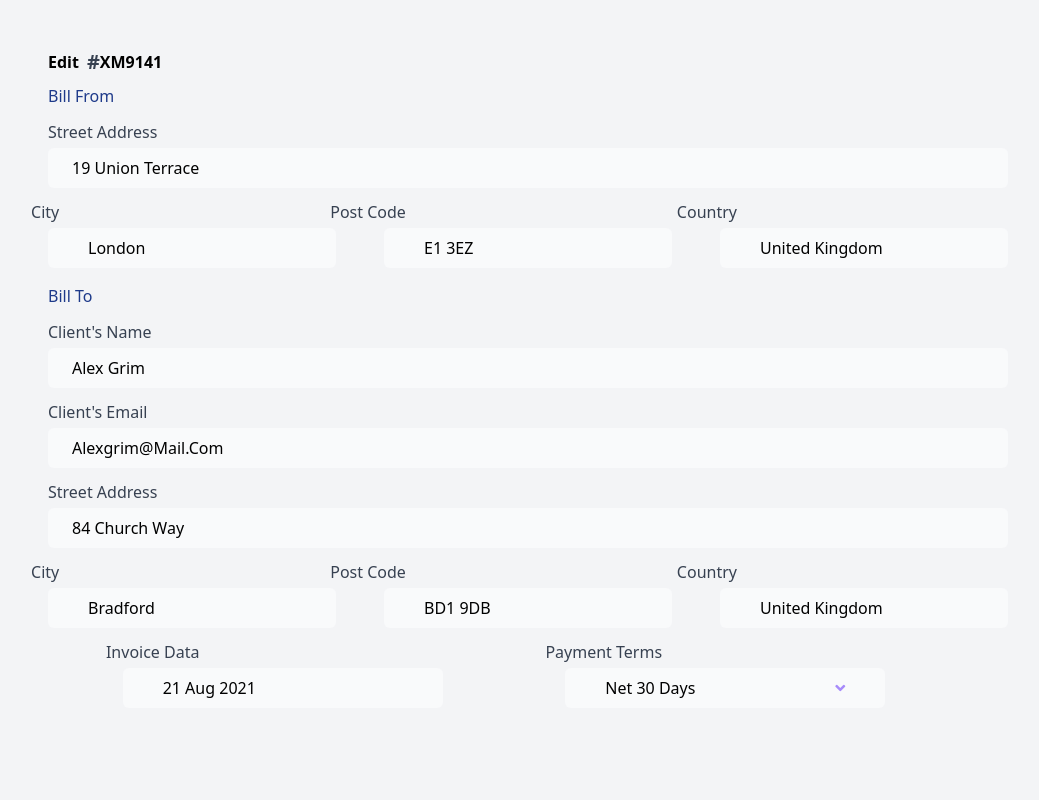
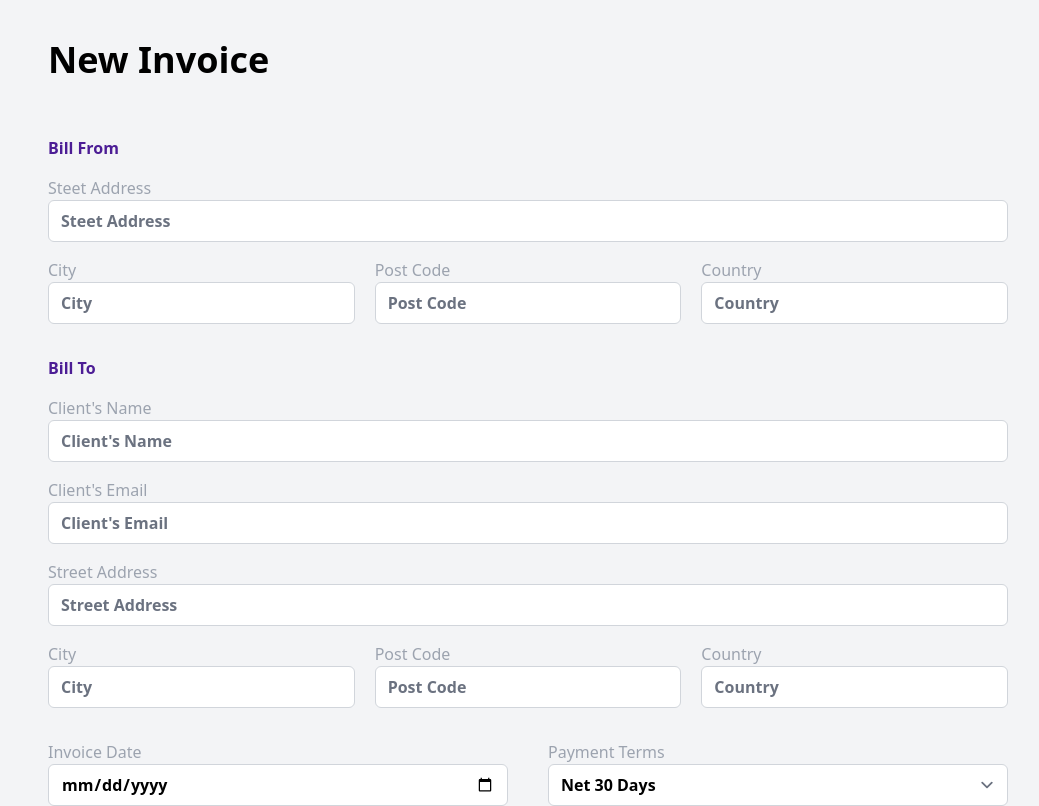
Before and after one commit to ayomideEnoch/invoice-app, a Vue app: page /invoice-create in a window 1280 px wide. Shown: the top 806 px of the page, without its empty margins (112-1151 px from the left). Built offline with nearby package versions, Linux system fonts and the light colour scheme.

Commit message:
Iteration...

```diff
--- a/package.json
+++ b/package.json
@@ -8,6 +8,7 @@
     "lint": "vue-cli-service lint"
   },
   "dependencies": {
+    "@tailwindcss/forms": "^0.2.1",
     "core-js": "^3.6.5",
     "vue": "^3.0.0",
     "vue-router": "^4.0.4"
--- a/src/views/InvoiceCreate.vue
+++ b/src/views/InvoiceCreate.vue
@@ -1,75 +1,173 @@
 <template>
-  <section class="">
-    <div class="flex items-center py-2 font-semibold">
-      <p class="capitalize">edit</p>
-      <p class="text-xl text-gray-700 ml-2">#</p>
-      <p>XM9141</p>
+  <div class="">
+    <p class="font-semibold text-4xl mb-14">New Invoice</p>
+    <p class="text-purple-900 font-semibold mb-4">Bill From</p>
+
+    <div class="mb-4">
+      <label class="">
+        <span class="text-gray-400">Steet Address</span>
+        <input
+          class="rounded-md w-full border border-gray-300 font-semibold"
+          placeholder="Steet Address"
+          type="text"
+        />
+      </label>
     </div>
-    <div class="capitalize text-blue-900">bill from</div>
-    <div class="capitalize">
-      <p class="text-gray-700 mt-3 mb-1">street address</p>
-      <div class="bg-gray-50 py-2 px-6 rounded-md shadow-4xl">19 union terrace</div>
-    </div>
-    <div class="capitalize flex justify-evenly -ml-72">
-      <p class="text-gray-700 mt-3 mb-1">city</p>
-      <p class="text-gray-700 mt-3 mb-1">post code</p>
-      <p class="text-gray-700 mt-3 mb-1">country</p>
-    </div>
-    <div class="flex justify-evenly">
-      <p class="capitalize bg-gray-50 py-2 px-10 w-80 rounded-md shadow-4xl">london</p>
-      <p class="uppercase bg-gray-50 py-2 px-10 w-80 rounded-md shadow-4xl mx-12">
-        e1 3ez
-      </p>
-      <p class="capitalize bg-gray-50 py-2 px-10 w-80 rounded-md shadow-4xl">
-        united kingdom
-      </p>
-    </div>
-    <div class="capitalize text-blue-900 mt-4">bill to</div>
-    <div class="capitalize">
-      <p class="text-gray-700 mt-3 mb-1">client's name</p>
-      <div class="bg-gray-50 py-2 px-6 rounded-md shadow-4xl">alex grim</div>
-    </div>
-    <div class="capitalize">
-      <p class="text-gray-700 mt-3 mb-1">client's email</p>
-      <div class="bg-gray-50 py-2 px-6 rounded-md shadow-4xl">alexgrim@mail.com</div>
-      <div class="capitalize">
-        <p class="text-gray-700 mt-3 mb-1">street address</p>
-        <div class="bg-gray-50 py-2 px-6 rounded-md shadow-4xl">84 church way</div>
-      </div>
-      <div class="capitalize flex justify-evenly -ml-72">
-        <p class="text-gray-700 mt-3 mb-1">city</p>
-        <p class="text-gray-700 mt-3 mb-1">post code</p>
-        <p class="text-gray-700 mt-3 mb-1">country</p>
-      </div>
-      <div class="flex justify-evenly">
-        <p class="capitalize bg-gray-50 py-2 px-10 w-80 rounded-md shadow-4xl">
-          bradford
-        </p>
-        <p class="uppercase bg-gray-50 py-2 px-10 w-80 rounded-md shadow-4xl mx-12">
-          bd1 9db
-        </p>
-        <p class="capitalize bg-gray-50 py-2 px-10 w-80 rounded-md shadow-4xl">
-          united kingdom
-        </p>
+
+    <div class="flex mb-8">
+      <div class="w-1/3 mr-5">
+        <label class="">
+          <span class="text-gray-400">City</span>
+          <input
+            class="rounded-md w-full border border-gray-300 font-semibold"
+            placeholder="City"
+            type="text"
+          />
+        </label>
       </div>
 
-      <div class="capitalize flex justify-evenly -ml-72">
-        <p class="text-gray-700 mt-3 mb-1">invoice data</p>
-        <p class="text-gray-700 mt-3 mb-1">payment terms</p>
+      <div class="w-1/3 mr-5">
+        <label class="">
+          <span class="text-gray-400">Post Code</span>
+          <input
+            class="rounded-md w-full border border-gray-300 font-semibold"
+            placeholder="Post Code"
+            type="text"
+          />
+        </label>
       </div>
-      <div class="flex justify-evenly">
-        <p class="capitalize bg-gray-50 py-2 px-10 w-80 rounded-md shadow-4xl">
-          21 aug 2021
-        </p>
-        <div
-          class="flex justify-between items-center capitalize bg-gray-50 py-2 px-10 w-80 rounded-md shadow-4xl mx-12"
-        >
-          <p class="">net 30 days</p>
-          <i class="fas fa-angle-down cursor-pointer text-purple-400"></i>
-        </div>
+
+      <div class="w-1/3">
+        <label class="">
+          <span class="text-gray-400">Country</span>
+          <input
+            class="rounded-md w-full border border-gray-300 font-semibold"
+            placeholder="Country"
+            type="text"
+          />
+        </label>
       </div>
     </div>
-  </section>
+
+    <p class="text-purple-900 font-semibold mb-4">Bill To</p>
+
+    <div class="mb-4">
+      <label class="">
+        <span class="text-gray-400">Client's Name</span>
+        <input
+          class="rounded-md w-full border border-gray-300 font-semibold"
+          placeholder="Client's Name"
+          type="text"
+        />
+      </label>
+    </div>
+
+    <div class="mb-4">
+      <label class="">
+        <span class="text-gray-400">Client's Email</span>
+        <input
+          class="rounded-md w-full border border-gray-300 font-semibold"
+          placeholder="Client's Email"
+          type="email"
+        />
+      </label>
+    </div>
+
+    <div class="mb-4">
+      <label class="">
+        <span class="text-gray-400">Street Address</span>
+        <input
+          class="rounded-md w-full border border-gray-300 font-semibold"
+          placeholder="Street Address"
+          type="text"
+        />
+      </label>
+    </div>
+
+    <div class="flex mb-8">
+      <div class="w-1/3 mr-5">
+        <label class="">
+          <span class="text-gray-400">City</span>
+          <input
+            class="rounded-md w-full border border-gray-300 font-semibold"
+            placeholder="City"
+            type="text"
+          />
+        </label>
+      </div>
+
+      <div class="w-1/3 mr-5">
+        <label class="">
+          <span class="text-gray-400">Post Code</span>
+          <input
+            class="rounded-md w-full border border-gray-300 font-semibold"
+            placeholder="Post Code"
+            type="text"
+          />
+        </label>
+      </div>
+
+      <div class="w-1/3">
+        <label class="">
+          <span class="text-gray-400">Country</span>
+          <input
+            class="rounded-md w-full border border-gray-300 font-semibold"
+            placeholder="Country"
+            type="text"
+          />
+        </label>
+      </div>
+    </div>
+
+    <div class="flex mb-4">
+      <div class="w-1/2 mr-10">
+        <label class="">
+          <span class="text-gray-400">Invoice Date</span>
+          <input
+            class="rounded-md w-full border border-gray-300 font-semibold"
+            type="date"
+          />
+        </label>
+      </div>
+
+      <div class="w-1/2">
+        <label class="">
+          <span class="text-gray-400">Payment Terms</span>
+          <select class="rounded-md w-full border border-gray-300 font-semibold">
+            <option value="volvo">Net 30 Days</option>
+            <option value="saab">Net 60 Days</option>
+            <option value="mercedes">Net 90 Days</option>
+          </select>
+        </label>
+      </div>
+    </div>
+
+    <div class="mb-8">
+      <label class="">
+        <span class="text-gray-400">Project Description</span>
+        <input
+          class="rounded-md w-full border border-gray-300 font-semibold"
+          placeholder="Project Description"
+          type="text"
+        />
+      </label>
+    </div>
+
+    <div>
+      <p class="text-gray-500 text-xl font-semibold mb-4">Item List</p>
+    </div>
+
+    <div class="flex py-5 justify-end">
+      <button class="px-6 bg-gray-300 rounded-2xl p-2 ml-4 focus:outline-none">
+        <p class="text-black">Cancel</p>
+      </button>
+      <button
+        class="px-6 shadow-md bg-blue-700 rounded-2xl p-2 ml-4 focus:outline-none text-white"
+      >
+        <p>Save Changes</p>
+      </button>
+    </div>
+  </div>
 </template>
 
 <script>
--- a/src/views/InvoiceShow.vue
+++ b/src/views/InvoiceShow.vue
@@ -6,7 +6,7 @@
         class="flex justify-start items-center mb-6 focus:outline-none"
       >
         <i class="fa fa-angle-left mr-10 text-blue-600"></i>
-        <p>Go back</p>
+        <p class="font-bold">Go back</p>
       </button>
       <div
         class="flex justify-between items-center bg-white shadow-md p-2 pl-12 pr-12 px-5 py-4 rounded-lg mb-5"
@@ -24,7 +24,7 @@
         </div>
         <div class="flex py-3 text-white">
           <button
-            class="px-6 shadow-md bg-gray-300 rounded-2xl p-2 ml-4 capitalize focus:outline-none"
+            class="px-6 bg-gray-100 rounded-2xl p-2 ml-4 capitalize focus:outline-none"
           >
             <p class="text-black">edit</p>
           </button>
@@ -48,9 +48,9 @@
             <span class="text-gray-400">#</span>
             <span>XM9141</span>
           </div>
-          <p class="capitalize text-gray-700">graphic design</p>
+          <p class="capitalize text-gray-400">graphic design</p>
         </div>
-        <div class="capitalize text-gray-700 text-right">
+        <div class="capitalize text-gray-400 text-right">
           <p class="">19 union terrace</p>
           <p class="">london</p>
           <p class="uppercase">e1 3ez</p>
@@ -59,15 +59,15 @@
       </div>
       <div class="flex justify-start pt-2 pb-8">
         <div class="capitalize">
-          <p class="text-purple-900">invoice date</p>
-          <p class="text-2xl pb-4">21 Aug 2021</p>
-          <p class="text-purple-900">payment due</p>
-          <p class="text-2xl">20 Sept 2021</p>
+          <p class="text-gray-400">invoice date</p>
+          <p class="font-semibold text-lg">21 Aug 2021</p>
+          <p class="text-gray-400">payment due</p>
+          <p class="font-semibold text-lg">20 Sept 2021</p>
         </div>
         <div class="capitalize px-30 ml-28">
-          <p class="text-purple-900">bill to</p>
-          <p class="text-2xl">alex grim</p>
-          <div class="text-gray-700">
+          <p class="text-gray-400">bill to</p>
+          <p class="font-semibold text-lg">alex grim</p>
+          <div class="text-gray-400">
             <p>84 church way</p>
             <p>bradford</p>
             <p class="uppercase">bd1 9pb</p>
@@ -75,37 +75,39 @@
           </div>
         </div>
         <div class="px-32">
-          <p class="text-purple-900">Sent to</p>
-          <p class="text-xl">alexgrim@mail.com</p>
+          <p class="text-gray-400">Sent to</p>
+          <p class="font-semibold text-lg">alexgrim@mail.com</p>
         </div>
       </div>
-      <div class="flex justify-evenly bg-gray-100 shadow-xl rounded-md">
+      <div class="flex justify-evenly bg-gray-50 shadow-xl rounded-t-md">
         <div class="capitalize py-10">
-          <p class="text-black font-semibold">item name</p>
-          <p class="py-10">banner design</p>
-          <p class="">email design</p>
+          <p class="text-gray-400 font-semibold">item name</p>
+          <p class="py-10 font-semibold">banner design</p>
+          <p class="font-semibold">email design</p>
         </div>
         <div></div>
         <div class="uppercase py-10">
-          <p class="text-black font-semibold">qty.</p>
-          <p class="py-10">1</p>
-          <p>2</p>
+          <p class="text-gray-400 font-semibold">qty.</p>
+          <p class="py-10 font-semibold text-gray-400">1</p>
+          <p class="font-semibold text-gray-400">2</p>
         </div>
         <div class="capitalize py-10">
-          <p class="text-black font-semibold">price</p>
-          <p class="py-10">#156.00</p>
-          <p>#200.00</p>
+          <p class="text-gray-400 font-semibold">price</p>
+          <p class="py-10 text-gray-400 font-semibold">#156.00</p>
+          <p class="font-semibold text-gray-400">#200.00</p>
         </div>
         <div class="capitalize py-10">
-          <p class="text-black font-semibold">total</p>
-          <p class="py-10">#156.00</p>
-          <p>#400.00</p>
+          <p class="text-gray-400 font-semibold">total</p>
+          <p class="py-10 font-semibold">#156.00</p>
+          <p class="font-semibold">#400.00</p>
         </div>
       </div>
       <div
-        class="flex justify-between bg-black px-28 shadow-xl rounded-b-md mb-10 text-white"
+        class="flex justify-between bg-gray-700 px-28 shadow-xl rounded-b-md mb-10 text-white"
       >
-        <p class="capitalize flex items-center text-sm">amount due</p>
+        <p class="capitalize flex items-center text-sm text-gray-300 font-semibold">
+          amount due
+        </p>
         <p class="text-4xl py-4">#556.00</p>
       </div>
     </section>
--- a/tailwind.config.js
+++ b/tailwind.config.js
@@ -7,5 +7,7 @@ module.exports = {
   variants: {
     extend: {},
   },
-  plugins: [],
+  plugins: [
+    require('@tailwindcss/forms'),
+  ],
 }
```
Also changed, not shown: 1 other file (tests, documents, lock files or other folders).
